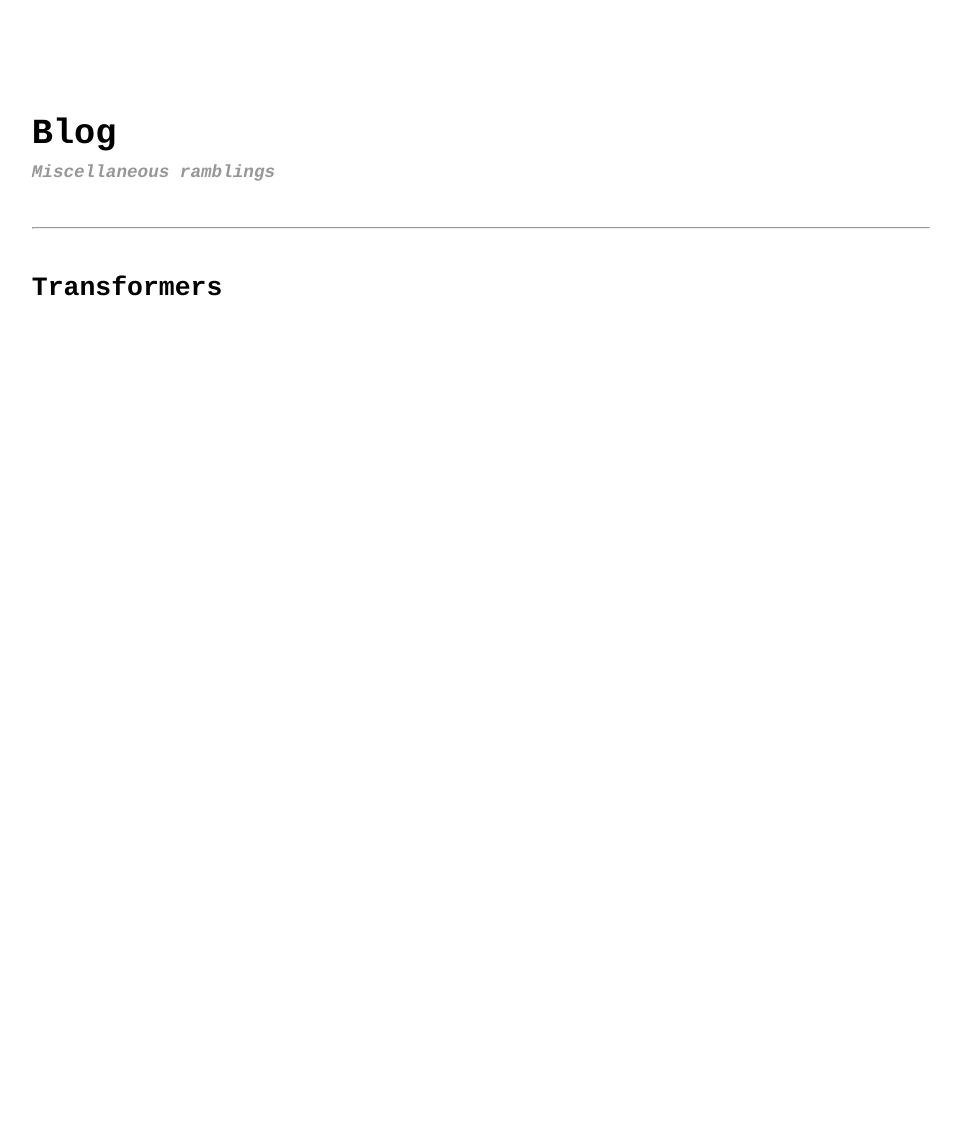
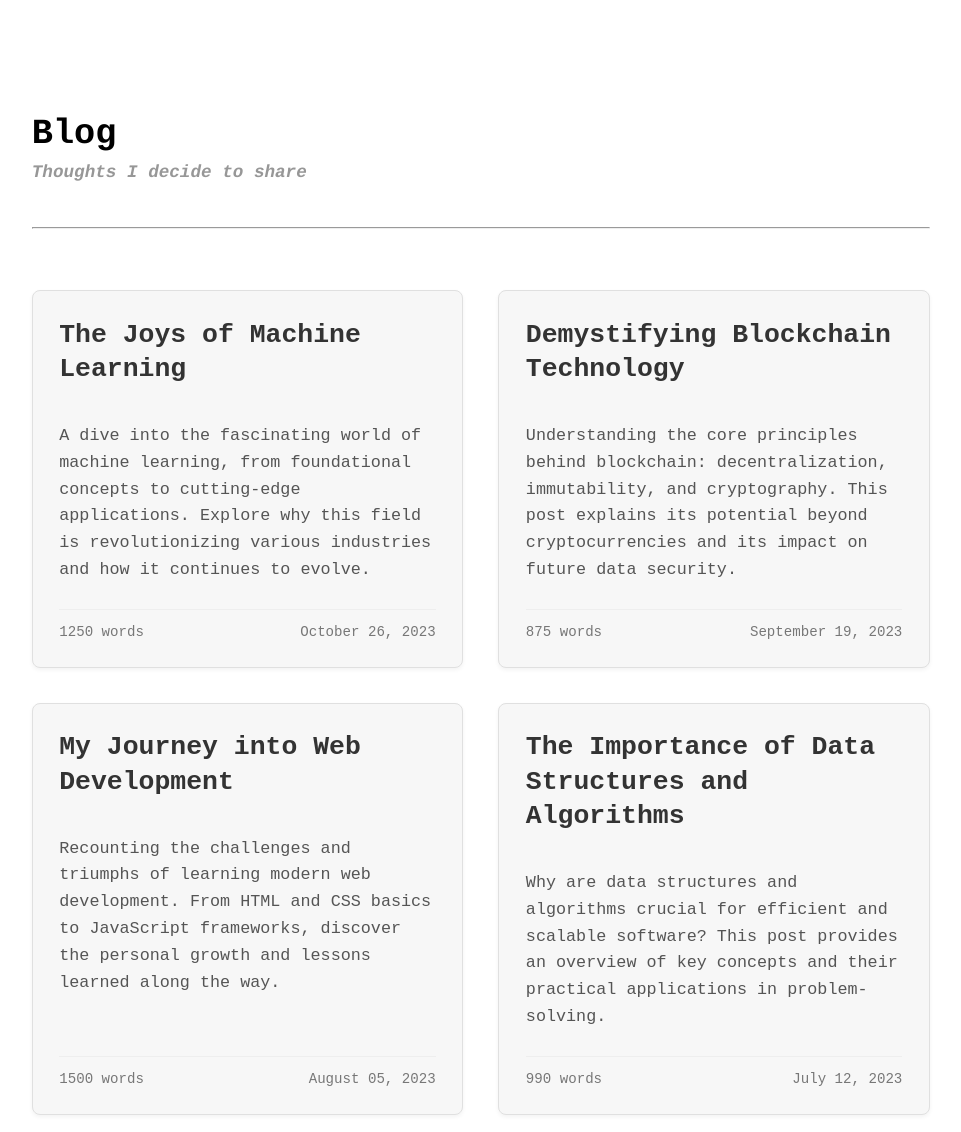
Before and after one commit to 71cj34/71cj34.github.io, a Jekyll site: the page blog/index.html, which Jekyll copies as it is, in a window 1280 px wide. Shown: the whole page, without its empty margins (173-1134 px from the left). Built offline with Jekyll 4.4.1, drawn with Linux system fonts in a browser that asks for light colours; some web fonts are replaced; before the commit the page ends 900 px from its top, so only the background shows below that.

Commit message:
feat: blog mainpage

```diff
--- a/blog/index.html
+++ b/blog/index.html
@@ -21,9 +21,149 @@
 <body class="light-mode">
     <main>
         <h1 style="margin-bottom: 0.25em;">Blog</h1>
-        <h4 style="font-style: italic; color: #979797; margin-top: 0">Miscellaneous ramblings</h4>
+        <h4 style="font-style: italic; color: #979797; margin-top: 0">Thoughts I decide to share</h4>
         <hr>
-        <h2>Transformers</h2>
+        <div id="content">
+          <div class="blog-post-gateway">
+    <a href="blog-post-1.html">
+        <h2>The Joys of Machine Learning</h2>
+        <p class="blurb">
+            A dive into the fascinating world of machine learning, from foundational concepts to cutting-edge applications.
+            Explore why this field is revolutionizing various industries and how it continues to evolve.
+        </p>
+        <div class="post-meta">
+            <span class="word-count">1250 words</span>
+            <span class="post-date">October 26, 2023</span>
+        </div>
+    </a>
+</div>
+<div class="blog-post-gateway">
+    <a href="blog-post-2.html">
+        <h2>Demystifying Blockchain Technology</h2>
+        <p class="blurb">
+            Understanding the core principles behind blockchain: decentralization, immutability, and cryptography.
+            This post explains its potential beyond cryptocurrencies and its impact on future data security.
+        </p>
+        <div class="post-meta">
+            <span class="word-count">875 words</span>
+            <span class="post-date">September 19, 2023</span>
+        </div>
+    </a>
+</div>
+<div class="blog-post-gateway">
+    <a href="blog-post-3.html">
+        <h2>My Journey into Web Development</h2>
+        <p class="blurb">
+            Recounting the challenges and triumphs of learning modern web development. From HTML and CSS basics to
+            JavaScript frameworks, discover the personal growth and lessons learned along the way.
+        </p>
+        <div class="post-meta">
+            <span class="word-count">1500 words</span>
+            <span class="post-date">August 05, 2023</span>
+        </div>
+    </a>
+</div>
+<div class="blog-post-gateway">
+    <a href="blog-post-4.html">
+        <h2>The Importance of Data Structures and Algorithms</h2>
+        <p class="blurb">
+            Why are data structures and algorithms crucial for efficient and scalable software? This post
+            provides an overview of key concepts and their practical applications in problem-solving.
+        </p>
+        <div class="post-meta">
+            <span class="word-count">990 words</span>
+            <span class="post-date">July 12, 2023</span>
+        </div>
+    </a>
+</div>
+        </div>
     </main>
+    <style>
+
+#content {
+    display: grid;
+    grid-template-columns: repeat(auto-fit, minmax(300px, 1fr));
+    gap: 2em;
+    padding: 1em 0;
+}
+
+.blog-post-gateway {
+    background-color: #f7f7f7;
+    border: 1px solid #e0e0e0;
+    border-radius: 8px;
+    overflow: hidden;
+    transition: transform 0.2s ease-in-out, box-shadow 0.2s ease-in-out;
+    display: flex;
+    flex-direction: column;
+    box-shadow: 0 2px 4px rgba(0, 0, 0, 0.05);
+}
+
+.blog-post-gateway:hover {
+    transform: translateY(-5px);
+    box-shadow: 0 6px 12px rgba(0, 0, 0, 0.1);
+}
+
+.blog-post-gateway a {
+    text-decoration: none;
+    color: inherit;
+    padding: 1.5em;
+    display: flex;
+    flex-direction: column;
+    height: 100%;
+}
+
+.blog-post-gateway h2 {
+    font-size: 1.5em;
+    margin-top: 0;
+    margin-bottom: 0.75em;
+    color: #333;
+    font-family: monospace, sans-serif;
+    line-height: 1.3;
+}
+
+.blog-post-gateway .blurb {
+    font-size: 0.95em;
+    color: #555;
+    line-height: 1.6;
+    margin-bottom: 1.5em;
+    flex-grow: 1;
+    font-family: monospace, sans-serif;
+}
+
+.blog-post-gateway .post-meta {
+    display: flex;
+    justify-content: space-between;
+    font-size: 0.8em;
+    color: #777;
+    margin-top: auto;
+    border-top: 1px solid #eee;
+    padding-top: 1em;
+    font-family: monospace, sans-serif;
+}
+
+.blog-post-gateway .post-meta .word-count,
+.blog-post-gateway .post-meta .post-date {
+
+}
+
+body.dark-mode .blog-post-gateway {
+    background-color: #2a2a2a;
+    border-color: #3f3f3f;
+    box-shadow: 0 2px 4px rgba(0, 0, 0, 0.2);
+}
+body.dark-mode .blog-post-gateway:hover {
+    box-shadow: 0 6px 12px rgba(0, 0, 0, 0.3);
+}
+body.dark-mode .blog-post-gateway h2 {
+    color: #f0f0f0;
+}
+body.dark-mode .blog-post-gateway .blurb {
+    color: #c0c0c0;
+}
+body.dark-mode .blog-post-gateway .post-meta {
+    color: #999;
+    border-top-color: #3f3f3f;
+}
+    </style>
 </body>
 </html>
```
Also changed, not shown: blog/_mcmaster-food/index.html (renamed from blog/mcmaster-food/index.html), blog/_transformers/transformers.html (renamed from blog/transformers/transformers.html).
